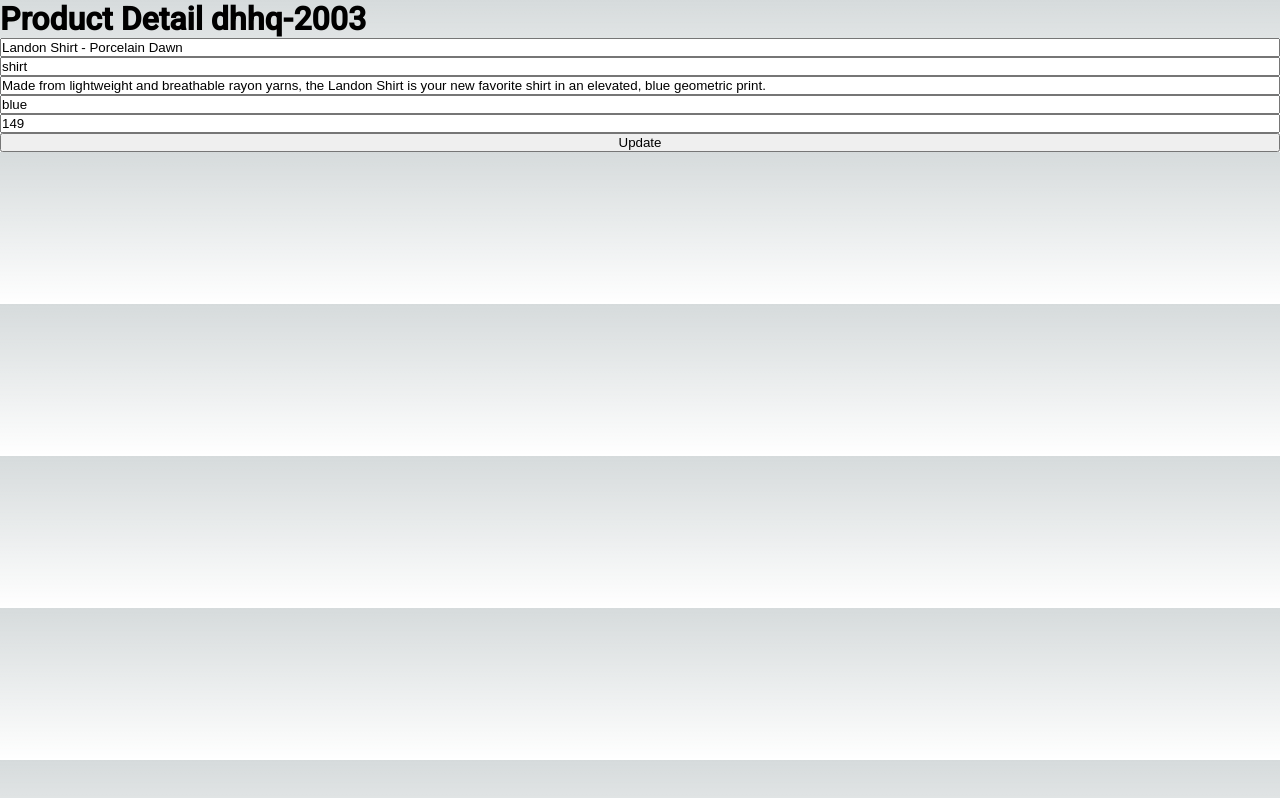
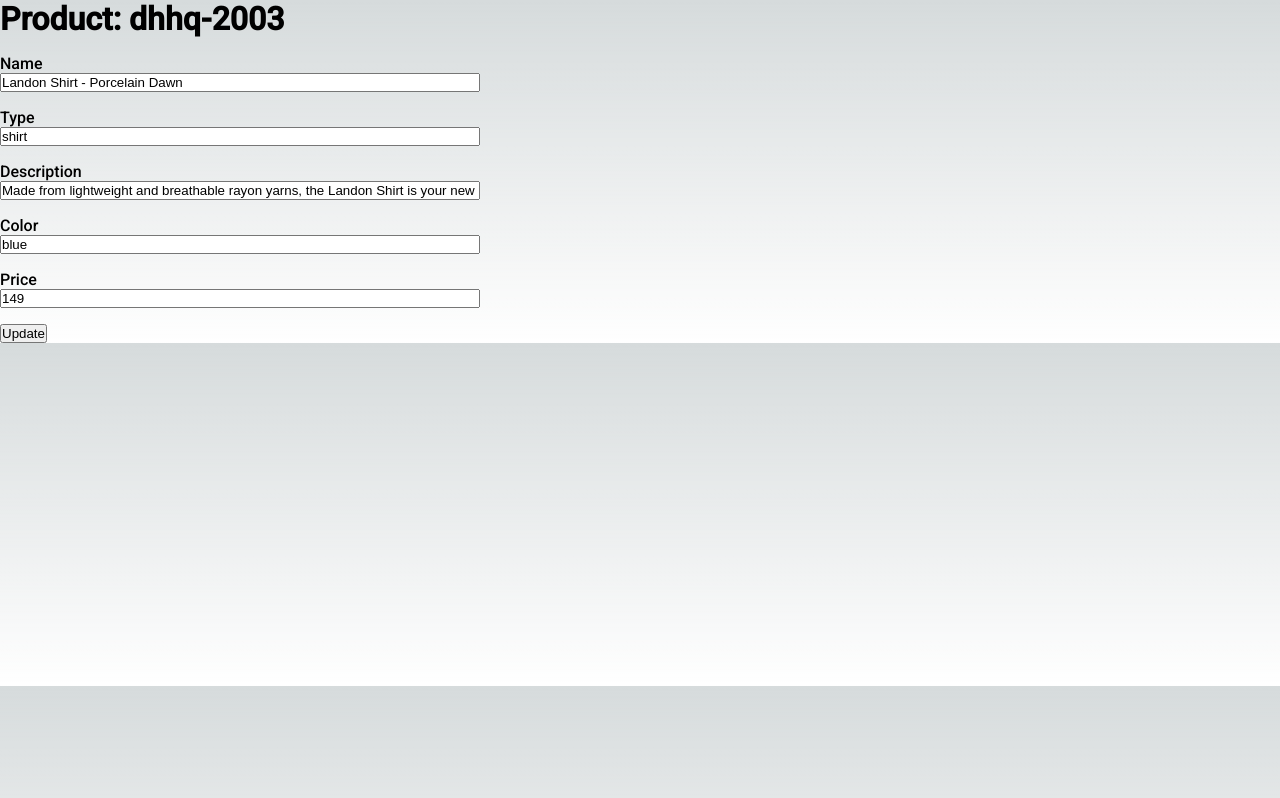
Before and after one commit to mgreci/paige-challenge, a Next.js app: page /product-detail/dhhq-2003 in a window 1280 px wide. Built offline with nearby package versions, Linux system fonts and the light colour scheme.

Commit message:
add labels

```diff
--- a/src/app/product-detail/[sku]/page.module.css
+++ b/src/app/product-detail/[sku]/page.module.css
@@ -1,4 +1,13 @@
 .productDetail {
 	display: flex;
 	flex-direction: column;
+	width: 30rem;
 }
+
+.detailLabel {
+	margin-top: 1rem;
+}
+
+.update {
+	margin-top: 1rem;
+}
--- a/src/app/product-detail/[sku]/page.tsx
+++ b/src/app/product-detail/[sku]/page.tsx
@@ -19,15 +19,20 @@ export default function ProductDetail({ params: { sku } }: { params: { sku: stri
 
 	return (
 		<>
-			<h1>Product Detail {sku}</h1>
+			<h1>Product: {sku}</h1>
 			<form className={classes.productDetail}>
-				<input type="text" defaultValue={name} />
-				<input type="text" defaultValue={type} />
-				<input type="text" defaultValue={description} />
-				<input type="text" defaultValue={color} />
-				<input type="number" step="0.01" defaultValue={price} />
-				<button type="button" onClick={handleUpdate}>Update</button>
+				<label className={classes.detailLabel} htmlFor="name">Name</label>
+				<input id="name" type="text" defaultValue={name} />
+				<label className={classes.detailLabel} htmlFor="type">Type</label>
+				<input id="type" type="text" defaultValue={type} />
+				<label className={classes.detailLabel} htmlFor="description">Description</label>
+				<input id="description" type="text" defaultValue={description} />
+				<label className={classes.detailLabel} htmlFor="color">Color</label>
+				<input id="color" type="text" defaultValue={color} />
+				<label className={classes.detailLabel} htmlFor="price">Price</label>
+				<input id="price" type="number" step="0.01" defaultValue={price} />
 			</form>
+			<button type="button" className={classes.update} onClick={handleUpdate}>Update</button>
 		</>
 	)
 };
```
